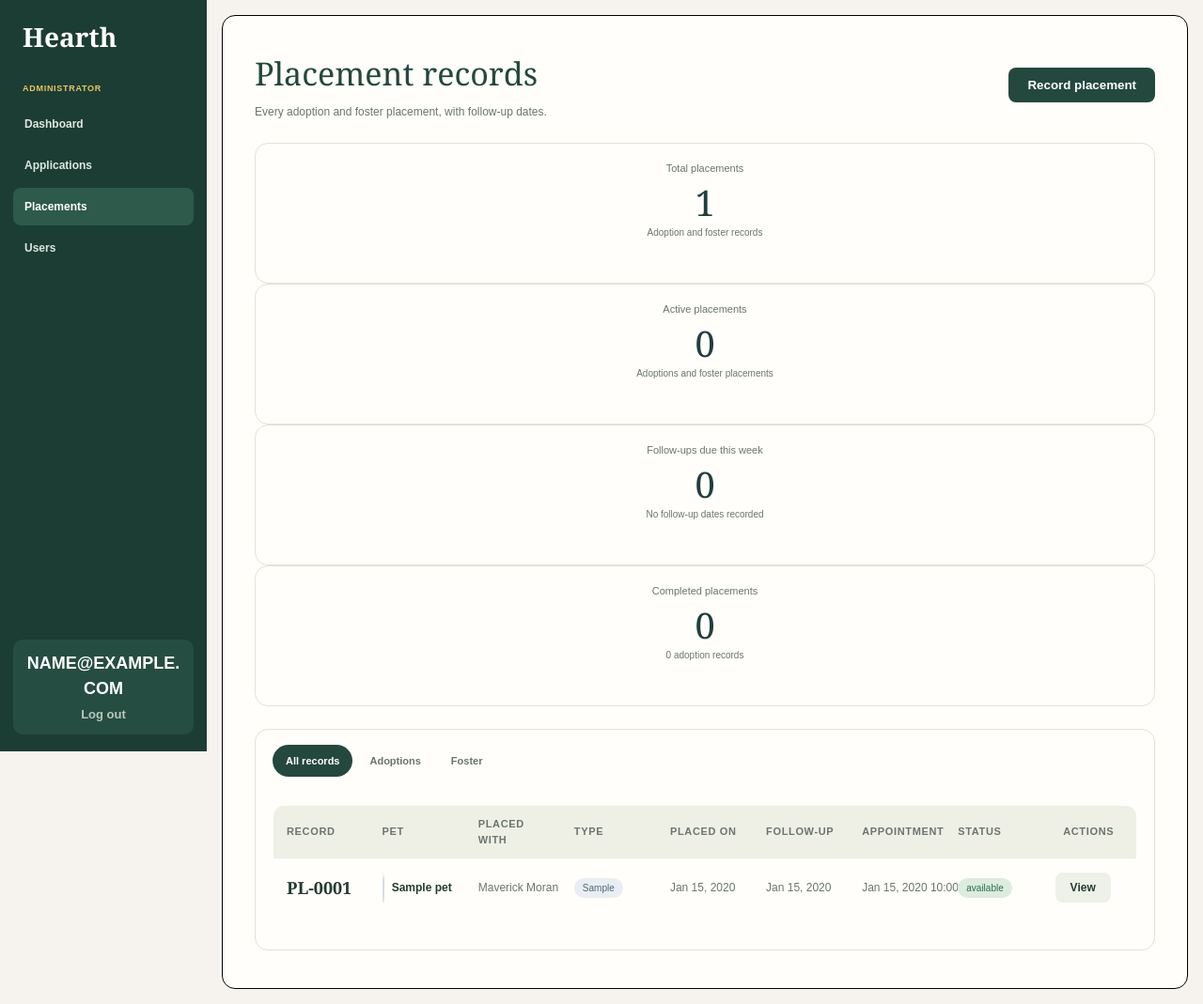
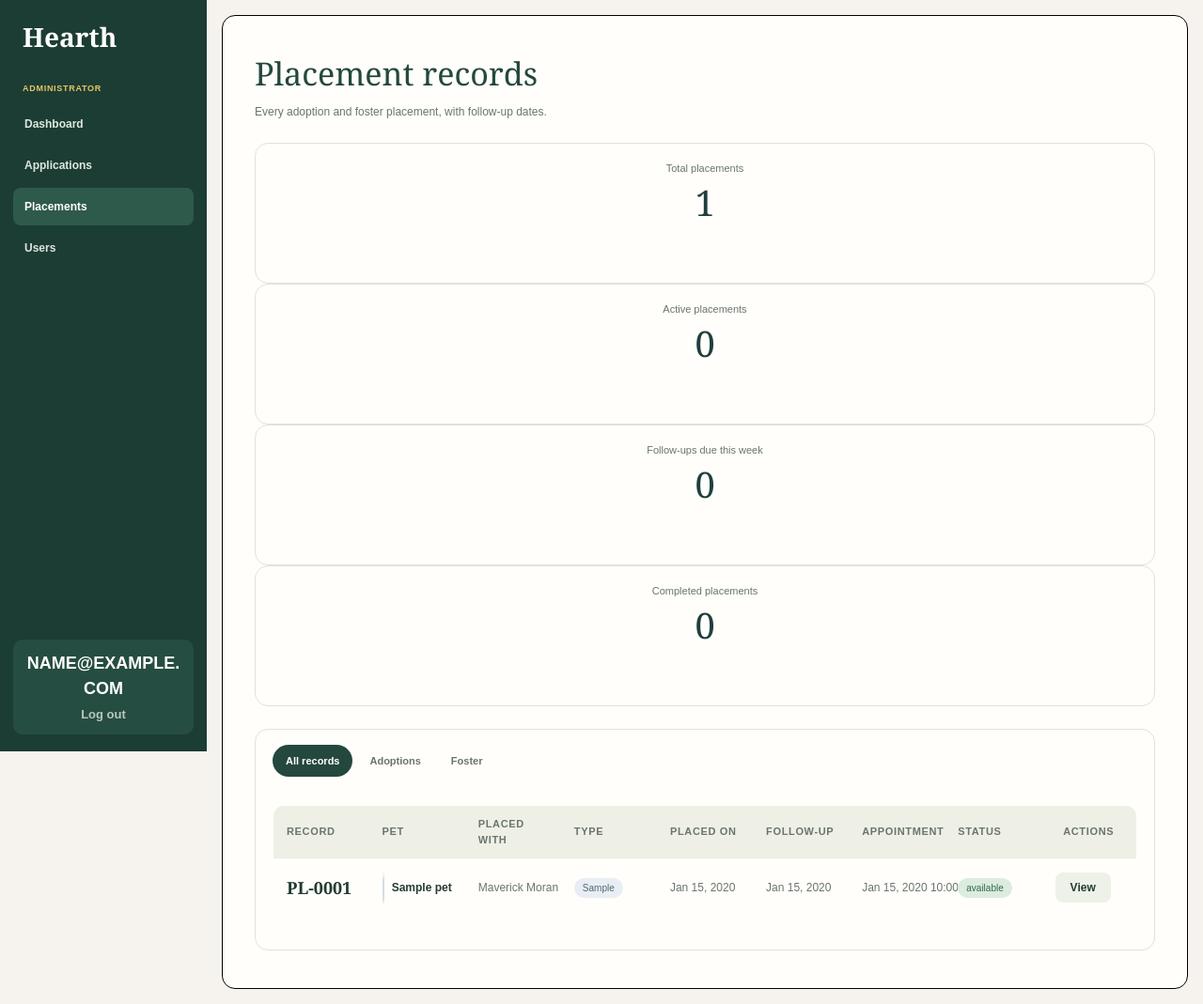
Before and after one commit to 8mvr/final_project, a PHP site: page /userDashboard/placements.php in a window 1280 px wide. Shown: the whole page at 94% size. Run offline with PHP 8.4, Linux system fonts and the light colour scheme; the visitor is signed in with stand-in values (Sample User, id 1); data comes from the database, SQL or seed files in the repository; tables that the repository leaves empty hold one stand-in row (values such as "Sample post"); grey boxes marked "Sample" are stand-in pictures.

Commit message:
updated placement records

```diff
--- a/database/migrate_appointment_links.sql
+++ /dev/null
@@ -1,5 +0,0 @@
-ALTER TABLE appointment
-  DROP PRIMARY KEY,
-  MODIFY adoptionid int DEFAULT NULL,
-  MODIFY fosterid int DEFAULT NULL,
-  ADD PRIMARY KEY (appointmentid);
--- a/database/migrate_placement_application_links.sql
+++ /dev/null
@@ -1,5 +0,0 @@
-ALTER TABLE placement
-  DROP PRIMARY KEY,
-  MODIFY adoptionid int DEFAULT NULL,
-  MODIFY fosterid int DEFAULT NULL,
-  ADD PRIMARY KEY (placementid);
--- a/userDashboard/placements.php
+++ b/userDashboard/placements.php
@@ -154,7 +154,6 @@ $active = count(array_filter($placements, fn($p) => strcasecmp((string)$p["statu
                 <h1>Placement records</h1>
                 <p>Every adoption and foster placement, with follow-up dates.</p>
             </div>
-            <button class="btn-dark" type="button" onclick="document.getElementById('placementForm').hidden=false;document.getElementById('placementForm').scrollIntoView({behavior:'smooth'});">Record placement</button>
         </header>
 
         <?php if($message !== ""){ ?><p class="okmsg"><?php echo e($message); ?></p><?php } ?>
@@ -177,10 +176,10 @@ $active = count(array_filter($placements, fn($p) => strcasecmp((string)$p["statu
         </form>
 
         <section class="placement-stats">
-            <div class="placement-stat"><span>Total placements</span><b><?php echo $totalPlacements; ?></b><small>Adoption and foster records</small></div>
-            <div class="placement-stat"><span>Active placements</span><b><?php echo $active; ?></b><small>Adoptions and foster placements</small></div>
-            <div class="placement-stat"><span>Follow-ups due this week</span><b>0</b><small>No follow-up dates recorded</small></div>
-            <div class="placement-stat"><span>Completed placements</span><b><?php echo count(array_filter($placements, fn($p) => strcasecmp((string)$p["status"], "Completed") === 0)); ?></b><small><?php echo $adoptions; ?> adoption records</small></div>
+            <div class="placement-stat"><span>Total placements</span><b><?php echo $totalPlacements; ?></b></div>
+            <div class="placement-stat"><span>Active placements</span><b><?php echo $active; ?></b></div>
+            <div class="placement-stat"><span>Follow-ups due this week</span><b>0</b></div>
+            <div class="placement-stat"><span>Completed placements</span><b><?php echo count(array_filter($placements, fn($p) => strcasecmp((string)$p["status"], "Completed") === 0)); ?></b></div>
         </section>
 
         <section class="card placements-card">
```
Also changed, not shown: uploads/pet_1795394519_5dd49a0e.jpeg (added).
